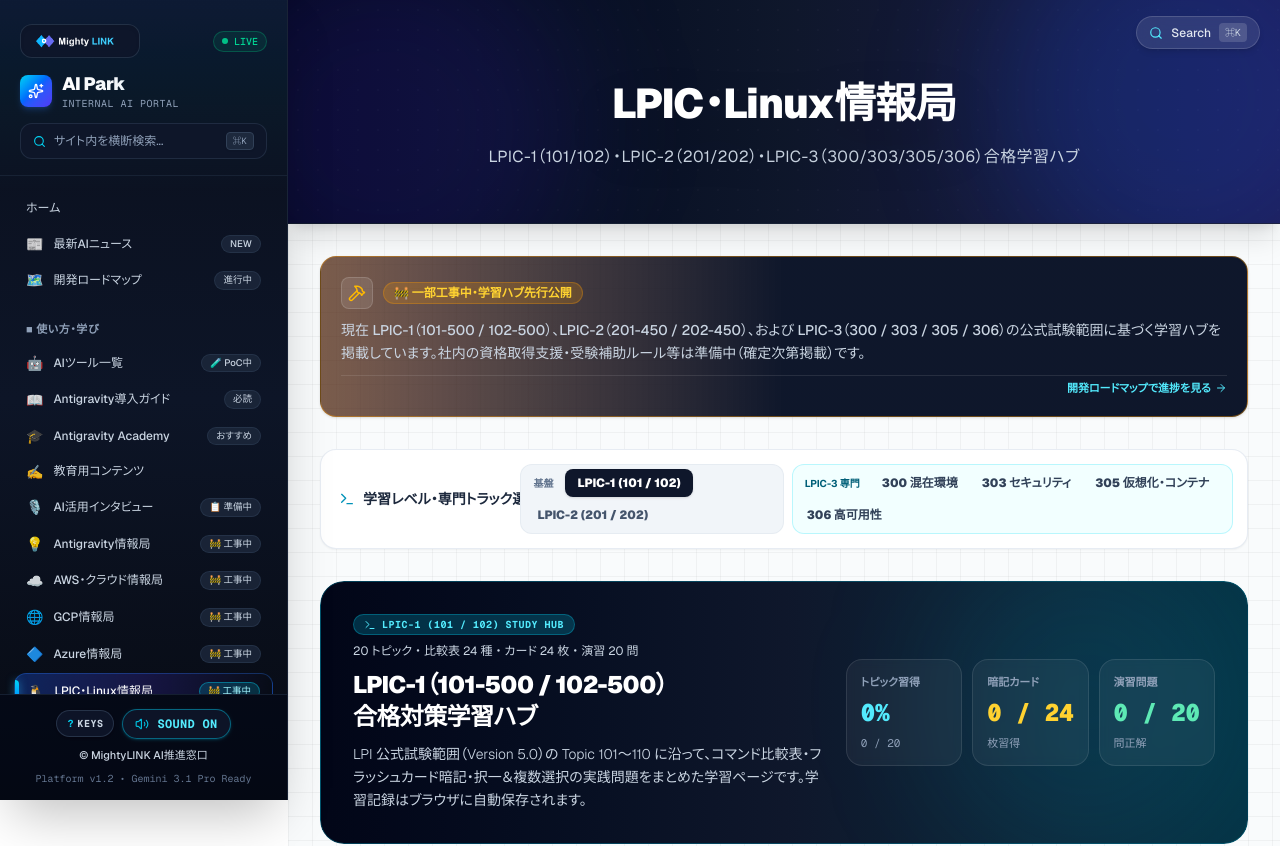
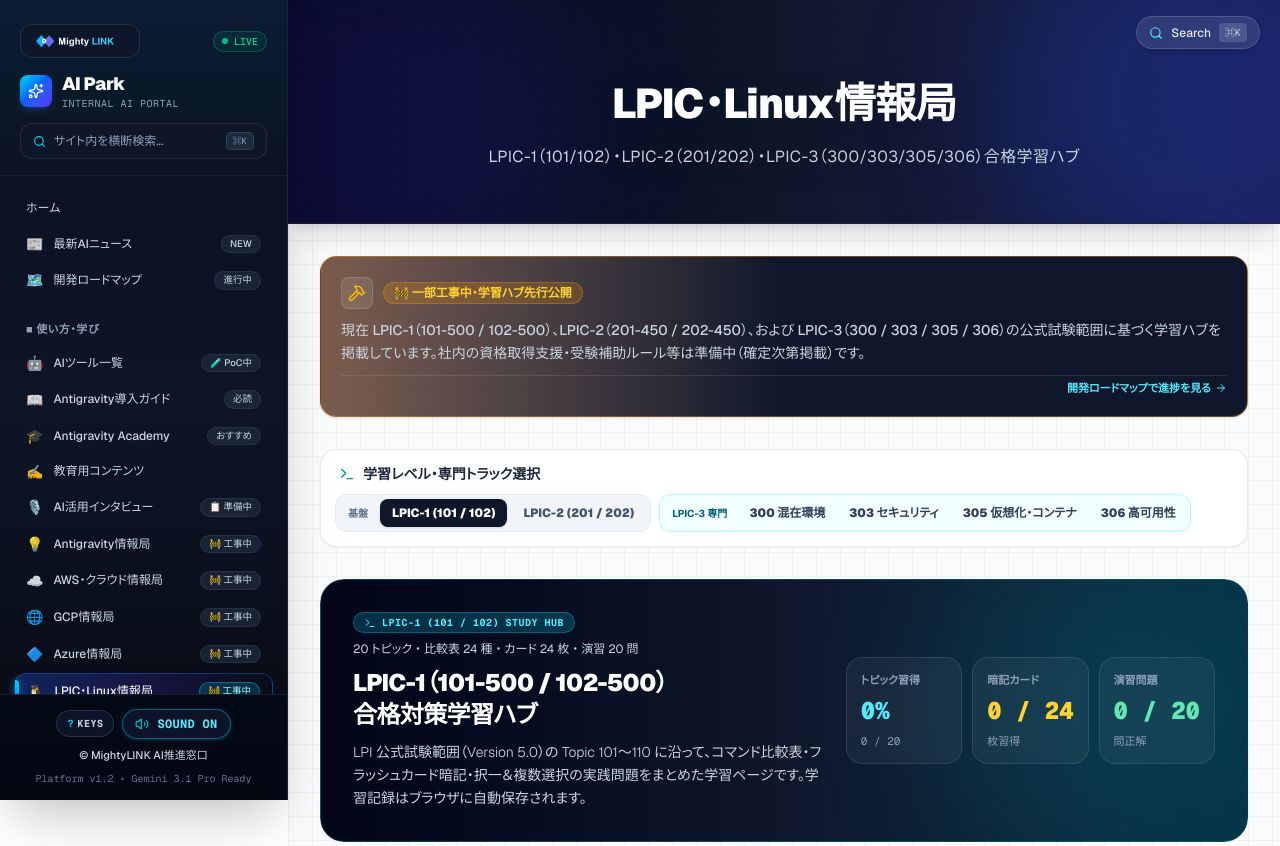
Before and after one commit to kanta13jp1/ai-park, a Next.js app: page /lpic-info in a window 1280 px wide. Shown: the top 846 px of the page. Built offline with nearby package versions, Linux system fonts and the light colour scheme.

Commit message:
fix(lpic-info,ipa-info): fix 1280px selector label overlap on lpic-info and add min-w-0 guards

```diff
--- a/src/app/ipa-info/page.tsx
+++ b/src/app/ipa-info/page.tsx
@@ -897,7 +897,7 @@ export default function IpaInfoPage() {
         subtitle="経産省（IPA）全13区分（IP・SG・FE・AP・高度9区分）統合学習ハブ"
       />
 
-      <div className="max-w-6xl w-full mx-auto px-4 sm:px-6 lg:px-8 py-8 space-y-8">
+      <div className="max-w-6xl w-full min-w-0 mx-auto px-4 sm:px-6 lg:px-8 py-8 space-y-8">
         <UnderConstructionAlert
           title="🚧 一部工事中・学習ハブ先行公開"
           message="現在 IPA 情報処理技術者試験・情報処理安全確保支援士試験の全13区分（IP / SG / FE / AP / SC / DB / NW / ES / ST / SA / PM / SM / AU）の公式シラバスに基づく統合学習ハブを掲載しています。社内の資格取得支援・受験補助ルール等は準備中（確定次第掲載）です。"
@@ -1086,7 +1086,7 @@ export default function IpaInfoPage() {
                 </p>
               </div>
 
-              <div className="shrink-0 grid grid-cols-1 sm:grid-cols-3 gap-2.5 lg:min-w-[360px]">
+              <div className="shrink-0 grid grid-cols-1 sm:grid-cols-3 gap-2.5 lg:min-w-[360px] min-w-0">
                 <div className="rounded-2xl bg-white/5 border border-white/10 p-3.5 backdrop-blur-xs space-y-1.5 min-w-0">
                   <div className="text-[11px] text-slate-400 font-semibold">トピック習得</div>
                   <div className="text-xl sm:text-2xl font-black text-cyan-300 font-mono">{topicPct}%</div>
--- a/src/app/lpic-info/page.tsx
+++ b/src/app/lpic-info/page.tsx
@@ -726,14 +726,14 @@ export default function LpicInfoPage() {
           aria-label="学習レベル・専門トラック選択"
           className="bg-white rounded-2xl border border-slate-200/80 p-3.5 shadow-xs space-y-2.5 min-w-0 max-w-full"
         >
-          <div className="flex flex-col lg:flex-row lg:items-center justify-between gap-2.5 min-w-0">
+          <div className="flex flex-col gap-2.5 min-w-0">
             <div className="flex items-center space-x-2 px-1 min-w-0">
               <Terminal size={16} className="text-cyan-600 shrink-0" />
-              <span className="text-xs sm:text-sm font-black text-slate-800 lg:whitespace-nowrap">
+              <span className="text-xs sm:text-sm font-black text-slate-800">
                 学習レベル・専門トラック選択
               </span>
             </div>
-            <div className="flex flex-col xl:flex-row xl:items-center gap-2 min-w-0">
+            <div className="flex flex-col lg:flex-row lg:flex-wrap lg:items-center gap-2 min-w-0">
               <div
                 role="group"
                 aria-label="基盤レベル (LPIC-1 / LPIC-2)"
```
Also changed, not shown: 1 other file (tests, documents, lock files or other folders).
